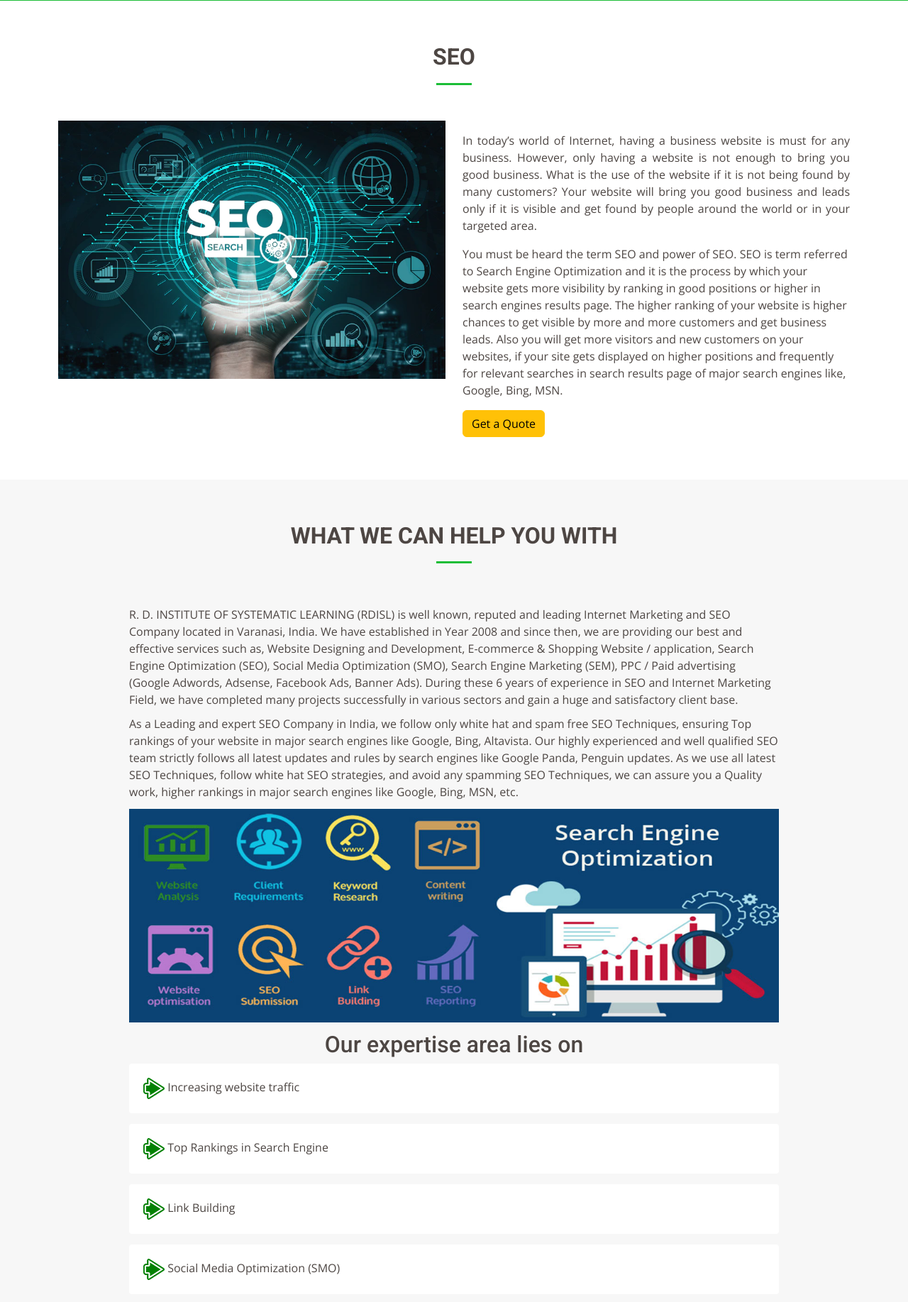
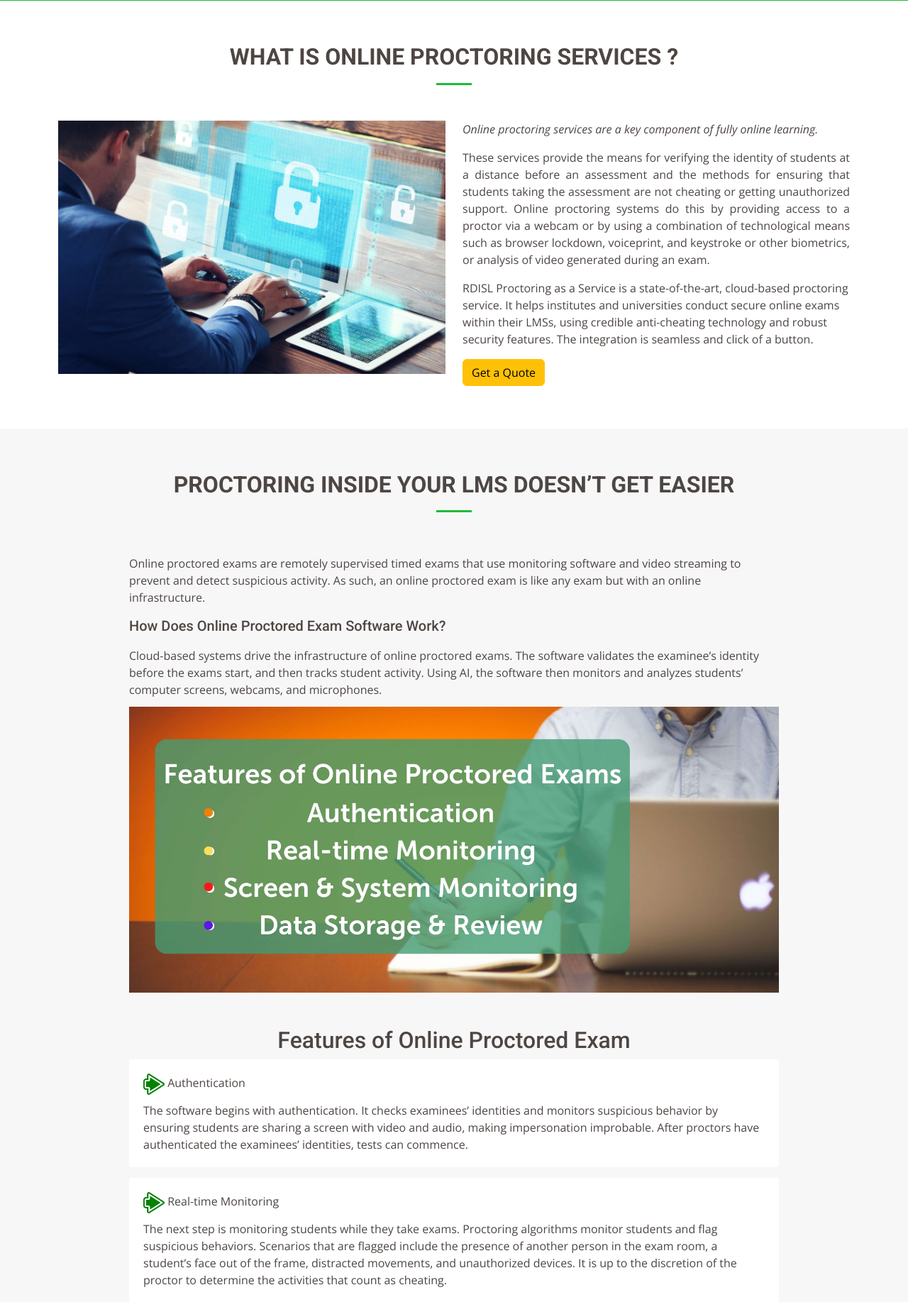
Before and after one commit to rdinstituteofsystematiclearn/rdisl, a Django app: page /online-proctoring-services/ in a window 1280 px wide. Shown: the part 164-1999 px from the top of the page at 71% size. Run offline with Django 4.2, Linux system fonts and the light colour scheme; some libraries are stand-ins or nearby versions.

Commit message:
initial commit

```diff
--- a/app_rdisl/templates/includes/header.html
+++ b/app_rdisl/templates/includes/header.html
@@ -98,8 +98,8 @@
          <small class="small-text">(AI-based proctoring suite)</small>
         </span> <i class="bi bi-chevron-right"></i></a>
                 <ul>
-        <li ><a href="#">Proctoring as a Service</a></li>
-                    <li><a href="#">Mettl Secure Browser</a></li>
+        <li ><a href="{% url 'OPS' %}">Proctoring as a Service</a></li>
+
                     </ul>
         </li>
 
--- a/app_rdisl/templates/online-proctoring-services.html
+++ b/app_rdisl/templates/online-proctoring-services.html
@@ -23,19 +23,20 @@
     <section id="about-us" class="about-us">
       <div class="container" data-aos="fade-up">
   <div class="section-title">
-          <h2>SEO</h2>
+          <h2>What is Online Proctoring Services ?</h2>
         </div>
         <div class="row content">
           <div class="col-lg-6" data-aos="fade-right">
 
-           <img src="{% static 'assets/img/seo.jpg'%}" class="img-fluid" alt="about-us">
+           <img src="{% static 'assets/img/1.jpg'%}" class="img-fluid" alt="about-us">
           </div>
           <div class="col-lg-6 pt-4 pt-lg-0" data-aos="fade-left">
 
 
             <p class="fst-italic">
-            <p style="text-align:justify;">In today&#8217;s world of Internet, having a business website is must for any business. However, only having a website is not enough to bring you good business. What is the use of the website if it is not being found by many customers? Your website will bring you good business and leads only if it is visible and get found by people around the world or in your targeted area.</p><p class="text-justify">You must be heard the term SEO and power of SEO. SEO is term referred to Search Engine Optimization and it is the process by which your website gets more visibility by ranking in good positions or higher in search engines results page. The higher ranking of your website is higher chances to get visible by more and more customers and get business leads. Also you will get more visitors and new customers on your websites, if your site gets displayed on higher positions and frequently for relevant searches in search results page of major search engines like, Google, Bing, MSN.</p>
-
+              Online proctoring services are a key component of fully online learning.
+            <p style="text-align:justify;"> These services provide the means for verifying the identity of students at a distance before an assessment and the methods for ensuring that students taking the assessment are not cheating or getting unauthorized support. Online proctoring systems do this by providing access to a proctor via a webcam or by using a combination of technological means such as browser lockdown, voiceprint, and keystroke or other biometrics, or analysis of video generated during an exam.</p>
+              <p>RDISL Proctoring as a Service is a state-of-the-art, cloud-based proctoring service. It helps institutes and universities conduct secure online exams within their LMSs, using credible anti-cheating technology and robust security features. The integration is seamless and click of a button.</p>
           <a href="#" class="btn btn-warning" role="button">
 
 <span class="elementor-button-text">Get a Quote</span>
@@ -51,67 +52,96 @@
       <div class="container" data-aos="fade-up">
 
         <div class="section-title">
-          <h2>What we can help you with</h2>
+          <h2>Proctoring Inside Your LMS Doesn’t Get Easier</h2>
         </div>
 
         <div class="faq-list">
          <p>
-             R. D. INSTITUTE OF SYSTEMATIC LEARNING (RDISL) is well known, reputed and leading Internet Marketing and SEO Company located in Varanasi, India. We have established in Year 2008 and since then, we are providing our best and effective services such as, Website Designing and Development, E-commerce &amp; Shopping Website / application, Search Engine Optimization (SEO), Social Media Optimization (SMO), Search Engine Marketing (SEM), PPC / Paid advertising (Google Adwords, Adsense, Facebook Ads, Banner Ads). During these 6 years of experience in SEO and Internet Marketing Field, we have completed many projects successfully in various sectors and gain a huge and satisfactory client base.</p><p class="text-justify">As a Leading and expert SEO Company in India, we follow only white hat and spam free SEO Techniques, ensuring Top rankings of your website in major search engines like Google, Bing, Altavista. Our highly experienced and well qualified SEO team strictly follows all latest updates and rules by search engines like Google Panda, Penguin updates. As we use all latest SEO Techniques, follow white hat SEO strategies, and avoid any spamming SEO Techniques, we can assure you a Quality work, higher rankings in major search engines like Google, Bing, MSN, etc.
-
-<img src="{% static 'assets/img/zeig-infotech-seo-services.jpg' %}" alt="seo" class="img-fluid" style="margin-top:12px;">
+       Online proctored exams are remotely supervised timed exams that use monitoring software and video streaming to prevent and detect suspicious activity. As such, an online proctored exam is like any exam but with an online infrastructure.
+         </p>
+            <h5 class="mt-3">How Does Online Proctored Exam Software Work? </h5>
+<p>Cloud-based systems drive the infrastructure of online proctored exams. The software validates the examinee’s identity before the exams start, and then tracks student activity. Using AI, the software then monitors and analyzes students’ computer screens, webcams, and microphones.
+<img src="{% static 'assets/img/jjjjj.jpg' %}" alt="seo" class="img-fluid" style="margin-top:12px;">
 
 
 
          </p>
 
-            <div class="elementor-widget-container">
-<h2 style="text-align:center; margin-top:12px;">Our expertise area lies on</h2> </div>
+            <div class="elementor-widget-container mt-5">
+<h2 style="text-align:center; margin-top:12px;">Features of Online Proctored Exam </h2> </div>
 <div class="elementor-element elementor-element-2c44746 elementor-icon-list--layout-traditional elementor-widget elementor-widget-icon-list" data-id="2c44746" data-element_type="widget" data-widget_type="icon-list.default">
 <div class="elementor-widget-container">
 <ul class="elementor-icon-list-items">
 <li class="elementor-icon-list-item">
 <span class="elementor-icon-list-icon">
 <img src="{% static 'assets/img/im.png' %}" alt="im" class="img-fluid" style="width:30px;height:30px"> </span>
-<span class="elementor-icon-list-text">Increasing website traffic</span>
+<span class="elementor-icon-list-text">Authentication </span>
+    <p>The software begins with authentication. It checks examinees’ identities and monitors suspicious behavior by ensuring students are sharing a screen with video and audio, making impersonation improbable. After proctors have authenticated the examinees’ identities, tests can commence.</p>
 </li>
 <li class="elementor-icon-list-item">
 <span class="elementor-icon-list-icon">
 <img src="{% static 'assets/img/im.png' %}" alt="im" class="img-fluid" style="width:30px;height:30px"> </span>
-<span class="elementor-icon-list-text">Top Rankings in Search Engine</span>
+<span class="elementor-icon-list-text">Real-time Monitoring </span>
+    <p>The next step is monitoring students while they take exams. Proctoring algorithms monitor students and flag suspicious behaviors. Scenarios that are flagged include the presence of another person in the exam room, a student’s face out of the frame, distracted movements, and unauthorized devices. It is up to the discretion of the proctor to determine the activities that count as cheating. </p>
 </li>
 <li class="elementor-icon-list-item">
 <span class="elementor-icon-list-icon">
 <img src="{% static 'assets/img/im.png' %}" alt="im" class="img-fluid" style="width:30px;height:30px"> </span>
-<span class="elementor-icon-list-text">Link Building</span>
+<span class="elementor-icon-list-text">Screen and System Monitoring </span>
+    <p>Remote proctors can monitor a student’s on-screen activity. Proctoring software uses anti-cheating solutions such as customized browser settings that prevent digital/on-screen cheating. Such browser-restrictions operate on full screen, preventing students from changing windows or accessing unauthorized applications. Students cannot open tabs/incognito tabs/windows. The proctoring software also blocks copying and pasting and automatically closes unwarranted browser tabs. </p>
 </li>
 <li class="elementor-icon-list-item">
 <span class="elementor-icon-list-icon">
 <img src="{% static 'assets/img/im.png' %}" alt="im" class="img-fluid" style="width:30px;height:30px"> </span>
-<span class="elementor-icon-list-text">Social Media Optimization (SMO)</span>
+<span class="elementor-icon-list-text">Data Storage and Review</span>
+    <p>The exam software stores the audio and video recordings on the cloud for authorities to review. This reduces the chance of candidates cheating as the software records all activities for later inspection. It also provides an extra layer to the monitoring system. It also reduces the chances of false positives. Data storage also reduces workforce requirement to monitor the exam as proctors can later inspect the recordings in leisure, as opposed to Live proctoring where cases like extended examination duration might require more than one proctor.  </p>
 </li>
-<li class="elementor-icon-list-item">
-<span class="elementor-icon-list-icon">
-<img src="{% static 'assets/img/im.png' %}" alt="im" class="img-fluid" style="width:30px;height:30px"> </span>
-<span class="elementor-icon-list-text">Social Media Marketing (SMM) through Facebook, Twitter, Youtube,</span>
-</li>
-<li class="elementor-icon-list-item">
-<span class="elementor-icon-list-icon">
-<img src="{% static 'assets/img/im.png' %}" alt="im" class="img-fluid" style="width:30px;height:30px"> </span>
-<span class="elementor-icon-list-text">Increasing Facebook likes, Twitter Followers, YouTube Video Views</span>
-</li>
-<li class="elementor-icon-list-item">
-<span class="elementor-icon-list-icon">
-<img src="{% static 'assets/img/im.png' %}" alt="im" class="img-fluid" style="width:30px;height:30px"> </span>
-<span class="elementor-icon-list-text">Email Marketing</span>
-</li>
+
 </ul>
 </div>
 </div>
 
 
-<div class="elementor-text-editor elementor-clearfix"><p>At R. D. INSTITUTE OF SYSTEMATIC LEARNING (RDISL), we provide total solution for Website Promotion, Internet Marketing and SEO needs. You can choose any suitable SEO package from our various pre-designed packages or customize a special SEO package as per your need and requirement.</p>
-<p>As, we are providing SEO and internet marketing services in various sectors and having list of successfully completed projects, made us a highly preferred, reputed &amp; leading Internet Marketing &amp; SEO Company in India, Varanasi.</p></div>
+<div class="elementor-text-editor elementor-clearfix">
+    <h5>Types of Online Proctoring</h5>
 
+    <b>Live Online Proctored Exam</b>
+    <p><span style="font-weight: 400;">Live online proctoring monitors student activities via audio, video, and screen sharing features in real-time. Remote proctors need to be present during the duration of the exam to ensure authentication. If a proctor sees a student cheating, he or she can immediately take action or disqualify the student.</span></p>
+<h6><b>Recorded Proctoring</b></h6>
+<p><span style="font-weight: 400;">Recorded proctoring does not require human proctors as the software automatically records students’ audio, visuals, and screen in real-time. Proctors can review the recording at any time to check for suspicious activities.</span></p>
+<h6><b>Advanced Automated Proctoring</b></h6>
+<p><span style="font-weight: 400;">This type of proctoring is AI-enabled. Schools and institutions can conduct automated proctored exams without human proctors. There are minimal chances of error as AI detects suspicious activity with greater accuracy than humans, making it the most advanced type of online remote proctoring. </span></p>
+
+    <h2 class="mt-4"><b>Components of Online Proctored Exam </b></h2>
+
+<h6 class="mt-4"><center><img src="{% static 'assets/img/hg.jpg' %}" alt="im" class="img-fluid" ></center>
+    <br> <br>
+    <b >Authentication
+    </b></h6>
+<p><span style="font-weight: 400;">Authentication is the first step before an exam starts. Students need to validate their identity by using biometrics or identity cards and facial recognition technology. Students can register and take the exam after they clear this step. </span></p>
+<h6 class="mt-4"><b>Secure Browsing </b></h6>
+<p><span style="font-weight: 400;">When a student browses from the test window or tries to open a window, the secure browser feature stops the test. It blocks the screen of the student, as well as functions such as copy-pasting and restricted keys like Alt+Tab-. The software also detects if a student has synced their device. After detection, it will not let the exam start or terminate the exam immediately and log the candidate out of the software.</span></p>
+<h6 class="mt-4"><b>Proctoring</b></h6>
+<p><span style="font-weight: 400;">While an exam is in progress, the software checks for unwarranted activities. AI-based facial recognition and detection checks continuously scan and give alerts or warnings when it detects anomalies, while the remote proctor monitors the candidates through Live video and audio streaming.</span></p>
+<h6 class="mt-4"><b>Report Generation</b></h6>
+<p><span style="font-weight: 400;">A comprehensive report and analytics provide evidence to prove instances of cheating or unfair activities. Analytics automatically mark students who generated a high number of alerts. Examiners can then use video and audio playback to verify these occurrences. </span></p>
+<p><span style="font-weight: 400;">Both proctors and students receive reports which include students&#8217; performance, and in most cases, a percentage, percentile, and sectional summary.</span></p>
+
+    <ul>
+        <h2><b>Benefits of Online Proctored Exam</b></h2>
+<ul>
+<li><b>Remote eLearning:</b><span style="font-weight: 400;"> Online proctoring solutions enable candidates to enroll from anywhere </span></li>
+<li style="font-weight: 400;" aria-level="1"><b>Evidence: </b><span style="font-weight: 400;">Cheating attempts are recorded and logged with timestamps and can be presented as evidence</span></li>
+<li style="font-weight: 400;" aria-level="1"><b>Non-restrictive: </b><span style="font-weight: 400;">The number of students taking an exam is not limited by space or distance. Examiners can scale with minimal manual intervention</span></li>
+<li style="font-weight: 400;" aria-level="1"><b>Continuous Monitoring: </b><span style="font-weight: 400;">AI engines and real-time video streaming guarantee the entire exam is monitored and recorded </span></li>
+<li style="font-weight: 400;" aria-level="1"><b>Convenient: </b><span style="font-weight: 400;">Online proctoring can be done from any location at any time</span></li>
+<li style="font-weight: 400;" aria-level="1"><b>Cost-effective: </b><span style="font-weight: 400;">Institutions can conduct online proctored exams while saving on transportation, accommodation, and utility costs</span></li>
+<li style="font-weight: 400;" aria-level="1"><b>Efficient: </b><span style="font-weight: 400;">Online proctored exams are time-saving, from registration to result-declaration. Administrators eliminate the logistical hurdles of printing, transportation, and manual data entry</span></li>
+
+</ul>
+</div>
+
+        </div>
 
         </div>
 
```
Also changed, not shown: app_rdisl/static/assets/img/1.jpg (added), app_rdisl/static/assets/img/Types-of-Online-Proctoring.jpg (added), app_rdisl/static/assets/img/hg.jpg (added), app_rdisl/static/assets/img/jjjjj.jpg (added).
